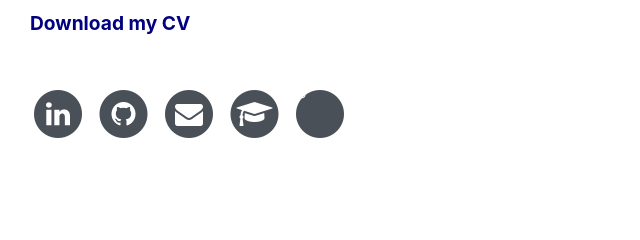
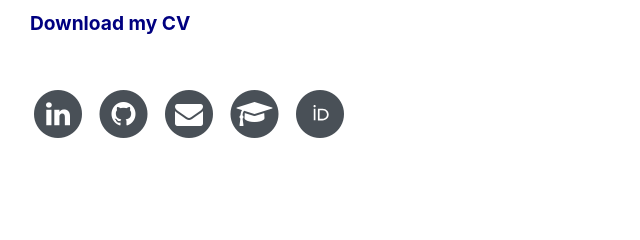
Before and after one commit to fatemehmirzade/fatemehmirzade.github.io, a website with bundled scripts: page index.html in a window 1280 px wide. Shown: the part 484-724 px from the top of the page, 290-930 px from the left. Built offline with nearby package versions, Linux system fonts and the light colour scheme; a web font is replaced by a local one.

Commit message:
Update index.html

```diff
--- a/index.html
+++ b/index.html
@@ -127,9 +127,9 @@
   </li>
   <li class="list-inline-item">
     <a href="https://orcid.org/0009-0009-5331-6512" target="_blank" title="ORCID">
-      <span class="fa-stack fa-lg">
+      <span class="fa-stack fa-lg" style="position: relative;">
         <i class="fa fa-circle fa-stack-2x"></i>
-        <svg class="fa-stack-1x" style="width: 0.6em; height: 0.6em; vertical-align: middle;" viewBox="0 0 256 256" xmlns="http://www.w3.org/2000/svg">
+        <svg style="position: absolute; top: 50%; left: 50%; width: 1em; height: 1em; margin-top: -0.5em; margin-left: -0.5em;" viewBox="0 0 256 256" xmlns="http://www.w3.org/2000/svg">
           <path fill="#ffffff" d="M86.3 186.2H70.9V79.1h15.4v107.1zM108.9 79.1h41.6c39.6 0 57 28.3 57 53.6 0 27.5-21.5 53.6-56.8 53.6h-41.8V79.1zm15.4 93.3h24.5c34.9 0 42.9-26.5 42.9-39.7C191.7 111.2 178 93 148 93h-23.7v79.4zM88.7 56.8c0 5.5-4.5 10.1-10.1 10.1s-10.1-4.6-10.1-10.1c0-5.6 4.5-10.1 10.1-10.1s10.1 4.6 10.1 10.1z"/>
         </svg>
       </span>
```
